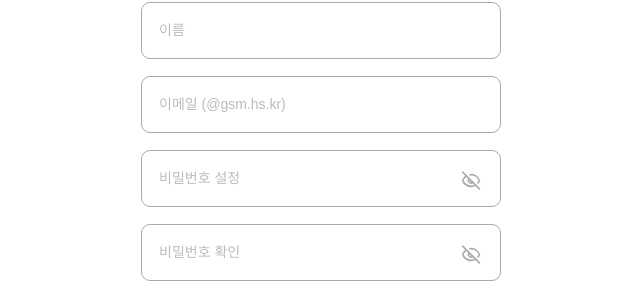
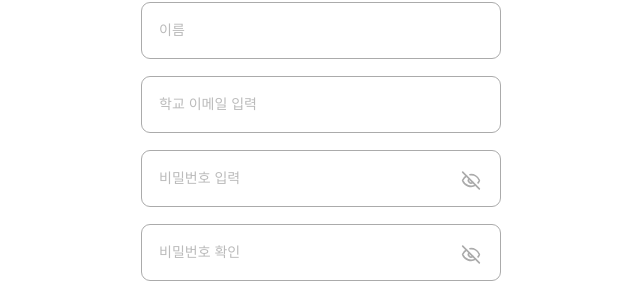
Before and after one commit to Code-Ideafev/GMT_front, a React (Vite) app: page /Singup in a window 1280 px wide. Shown: the part 205-488 px from the top of the page, without its empty margins (319-959 px from the left). Built offline with nearby package versions, Linux system fonts and the light colour scheme.

Commit message:
feat: 도메인 자동완성 기능 추가

```diff
--- a/src/pages/EmailStep.jsx
+++ b/src/pages/EmailStep.jsx
@@ -19,7 +19,6 @@ export default function EmailStep({ email, setEmail, onNext }) {
 
     setIsLoading(true);
     try {
-      // 수빈이 명세서대로 email을 보냅니다.
       await sendEmailApi(email);
       alert("인증번호가 발송되었습니다.");
       onNext();
@@ -36,13 +35,18 @@ export default function EmailStep({ email, setEmail, onNext }) {
 
   return (
     <form className="login-box" onSubmit={handleSubmit}>
+
       <div style={{ marginBottom: "15px", textAlign: "left", width: "100%" }}>
         <Input
-          type="email"
+          list="reset-email-options"
           placeholder="학교 이메일을 입력하세요 (@gsm.hs.kr)"
           value={email}
           onChange={(e) => setEmail(e.target.value)}
         />
+        <datalist id="reset-email-options">
+          {email && !email.includes('@') && <option value={`${email}@gsm.hs.kr`} />}
+        </datalist>
+
         {errorMessage && (
           <div style={{ color: "#ff4d4d", fontSize: "12px", marginTop: "10px", textAlign: "center", lineHeight: "1.6" }}>
             {errorMessage}
@@ -56,6 +60,7 @@ export default function EmailStep({ email, setEmail, onNext }) {
           </div>
         )}
       </div>
+
       <button type="submit" disabled={isLoading}>
         {isLoading ? "발송 중..." : "인증번호 받기"}
       </button>
--- a/src/pages/Login.jsx
+++ b/src/pages/Login.jsx
@@ -14,7 +14,6 @@ export default function Login() {
   const [password, setPassword] = useState('');
   const navigate = useNavigate();
 
-  // 1. 탭 제목 및 파비콘 설정 (혜린님 기존 코드 100% 유지)
   useEffect(() => {
     document.title = "로그인";
     const updateFavicon = () => {
@@ -26,32 +25,28 @@ export default function Login() {
     updateFavicon();
   }, []);
 
-  // 2. 로그인 제출 함수
   const handleLoginSubmit = async (e) => {
     e.preventDefault();
 
+    // 이메일 형식이 맞는지 간단히 체크 (추천 기능을 쓰므로 입력된 값 그대로 전송)
+    if (!email.includes('@gsm.hs.kr')) {
+      alert("학교 이메일(@gsm.hs.kr) 형식을 확인해주세요.");
+      return;
+    }
+
     try {
       const response = await loginApi({ email, password });
-
       if (response.status === 200) {
         const token = response.data.accessToken || response.data.token;
-
         if (token) {
-          // 브라우저 보관함에 입장권 저장
           localStorage.setItem('accessToken', token);
-
-          // ⭐ [중요 추가] 마이페이지에서 "나"를 찾기 위해 이메일을 저장합니다!
           localStorage.setItem('userEmail', email);
-
-          console.log("토큰 및 이메일 저장 성공");
         }
-
         alert('로그인에 성공했습니다!');
         navigate('/timer');
       }
     } catch (error) {
-      console.error('로그인 에러:', error);
-      alert('로그인 실패: 아이디 또는 비밀번호를 확인하거나 서버 연결을 확인해주세요.');
+      alert('로그인 실패: 아이디 또는 비밀번호를 확인해주세요.');
     }
   };
 
@@ -62,13 +57,16 @@ export default function Login() {
           <img src={logo} className="logo" alt="logo" />
           <form className="login-box" onSubmit={handleLoginSubmit}>
             <Input
-              type="email"
-              placeholder="이메일을 입력하세요"
+              list="login-email-options"
+              placeholder="학교 이메일을 입력하세요"
               value={email}
               onChange={(e) => setEmail(e.target.value)}
             />
+            <datalist id="login-email-options">
+              {email && !email.includes('@') && <option value={`${email}@gsm.hs.kr`} />}
+            </datalist>
+
             <PasswordField
-              id="password"
               placeholder="비밀번호를 입력하세요"
               value={password}
               onChange={(e) => setPassword(e.target.value)}
@@ -81,7 +79,6 @@ export default function Login() {
           </form>
         </div>
       )}
-
       {view === 'signup' && <SignupForm onBack={() => setView('login')} />}
       {view === 'reset' && <ResetPasswordForm onBack={() => setView('login')} />}
     </div>
--- a/src/pages/Singupfrom.jsx
+++ b/src/pages/Singupfrom.jsx
@@ -9,13 +9,11 @@ export default function SingupForm({ onBack }) {
   const [email, setEmail] = useState('');
   const [password, setPassword] = useState('');
   const [confirmPassword, setConfirmPassword] = useState('');
-
   const [isPrivacyOpen, setIsPrivacyOpen] = useState(false);
   const [isAgreed, setIsAgreed] = useState(false);
 
-  // 1. 유효성 검사 로직 수정 (정규식: 영어+특수문자 포함 8자 이상)
-  const isEmailInvalid = email.length > 0 && !email.endsWith('@gsm.hs.kr');
-  const isPasswordInvalid = password.length > 0 && !/^(?=.*[a-zA-Z])(?=.*[!@#$%^&*+=-]).{8,}$/.test(password);
+  // 비밀번호 유효성 검사
+  const isPasswordInvalid = password.length > 0 && !/^(?=.*[a-zA-Z])(?=.*\d)(?=.*[!@#$%^&*+=-]).{8,}$/.test(password);
   const isConfirmInvalid = confirmPassword.length > 0 && password !== confirmPassword;
 
   const handleSignUp = async (e) => {
@@ -29,27 +27,23 @@ export default function SingupForm({ onBack }) {
       alert("모든 정보를 입력해주세요!");
       return;
     }
-    if (isEmailInvalid || isPasswordInvalid || isConfirmInvalid) {
-      alert("입력 형식을 다시 확인해주세요.");
+    if (!email.endsWith('@gsm.hs.kr')) {
+      alert("학교 이메일(@gsm.hs.kr) 형식을 확인해주세요.");
+      return;
+    }
+    if (isPasswordInvalid || isConfirmInvalid) {
+      alert("비밀번호 형식을 다시 확인해주세요.");
       return;
     }
 
     try {
-      const signUpData = {
-        username: name,
-        email: email,
-        password: password
-      };
-
-      const response = await signUpApi(signUpData);
-
+      const response = await signUpApi({ username: name, email: email, password: password });
       if (response.status === 200 || response.status === 201) {
         alert("회원가입 성공! 로그인 해주세요.");
         onBack();
       }
     } catch (error) {
-      console.error("회원가입 에러:", error);
-      alert(error.response?.data?.message || "회원가입 실패: 서버 연결 상태를 확인하세요.");
+      alert(error.response?.data?.message || "회원가입 실패: 이미 가입된 이메일일 수 있습니다.");
     }
   };
 
@@ -57,26 +51,29 @@ export default function SingupForm({ onBack }) {
     <div id="signupContainer">
       <form className="login-box" id="signupForm" onSubmit={handleSignUp}>
         <div className="welcome-text">환영해요!</div>
-
         <Input placeholder="이름" value={name} onChange={(e) => setName(e.target.value)} />
 
-        <div style={{ width: '100%', textAlign: 'left' }}>
-          <Input placeholder="이메일 (@gsm.hs.kr)" value={email} onChange={(e) => setEmail(e.target.value)} />
-          {isEmailInvalid && <div style={{color: '#ff4d4d', fontSize: '12px', marginTop: '-12px', marginBottom: '15px', paddingLeft: '5px'}}>학교 이메일(@gsm.hs.kr) 형식을 확인해주세요!</div>}
+        <div style={{ width: '100%' }}>
+          <Input
+            list="signup-email-options"
+            placeholder="학교 이메일 입력"
+            value={email}
+            onChange={(e) => setEmail(e.target.value)}
+          />
+          <datalist id="signup-email-options">
+            {email && !email.includes('@') && <option value={`${email}@gsm.hs.kr`} />}
+          </datalist>
         </div>
 
-        {/* 비밀번호 설정 영역 */}
         <div style={{ width: '100%', textAlign: 'left' }}>
-          <PasswordField id="signupPassword" placeholder="비밀번호 설정" value={password} onChange={(e) => setPassword(e.target.value)} />
-          {/* 2. 빨간색 경고 문구 적용 */}
+          <PasswordField id="signupPassword" placeholder="비밀번호 입력" value={password} onChange={(e) => setPassword(e.target.value)} />
           {isPasswordInvalid && (
             <div style={{color: '#ff4d4d', fontSize: '12px', marginTop: '-12px', marginBottom: '15px', paddingLeft: '5px', lineHeight: '1.4'}}>
-              영문, 특수문자 숫자를 포함하여 8자 이상으로 설정해주세요!
+              영어, 숫자, 특수문자를 포함하여 8자 이상으로 설정해주세요!
             </div>
           )}
         </div>
 
-        {/* 비밀번호 확인 영역 */}
         <div style={{ width: '100%', textAlign: 'left' }}>
           <PasswordField id="signupPasswordConfirm" placeholder="비밀번호 확인" value={confirmPassword} onChange={(e) => setConfirmPassword(e.target.value)} />
           {isConfirmInvalid && (
@@ -86,25 +83,20 @@ export default function SingupForm({ onBack }) {
           )}
         </div>
 
-        {/* 개인정보 동의 영역 (기존 코드와 동일) */}
         <div className="privacy-container">
           <div className="privacy-header" onClick={() => setIsPrivacyOpen(!isPrivacyOpen)} style={{cursor: 'pointer'}}>
             <span>개인정보 수집 및 이용 안내</span>
             {isPrivacyOpen ? <ChevronUp size={20} color="#666" /> : <ChevronDown size={20} color="#666" />}
           </div>
-
           {isPrivacyOpen && (
             <div className="privacy-content">
               <strong>1. 수집 항목</strong><br />이름, 이메일 주소, 비밀번호<br /><br />
               <strong>2. 수집 목적</strong><br />• 회원 식별 및 관리<br />• 서비스 제공 및 공지사항 전달<br /><br />
               <strong>3. 보유 및 이용 기간</strong><br />회원 탈퇴 시까지<br /><br/>
               <strong>4. 이용약관 안내</strong><br />• 프로필에 부적절한 사진 금지<br />• 서버 점검이나 업데이트 시 서비스가 일시 중지될 수 있음<br />
-              <div className="privacy-inner-box">
-                이용자는 개인정보 수집 및 이용에 대한 동의를 거부할 권리가 있으며, 동의를 거부할 경우 회원가입이 제한될 수 있습니다.
-              </div>
+              <div className="privacy-inner-box">이용자는 개인정보 수집 및 이용에 대한 동의를 거부할 권리가 있으며, 동의를 거부할 경우 회원가입이 제한될 수 있습니다.</div>
             </div>
           )}
-
           <div className="privacy-checkbox-area" onClick={() => setIsAgreed(!isAgreed)} style={{cursor: 'pointer', display: 'flex', alignItems: 'center', gap: '8px', marginTop: '10px'}}>
             <div className={`custom-checkbox ${isAgreed ? 'checked' : ''}`} style={{width: '18px', height: '18px', border: '1px solid #ccc', display: 'flex', alignItems: 'center', justifyContent: 'center'}}>
               {isAgreed && <Check size={14} color="#ff4d4d" strokeWidth={3} />}
@@ -113,7 +105,6 @@ export default function SingupForm({ onBack }) {
           </div>
         </div>
 
-        {/* 버튼 비활성화 로직 추가 */}
         <button type="submit" disabled={isPasswordInvalid || isConfirmInvalid || !isAgreed}>확인</button>
       </form>
     </div>
```
